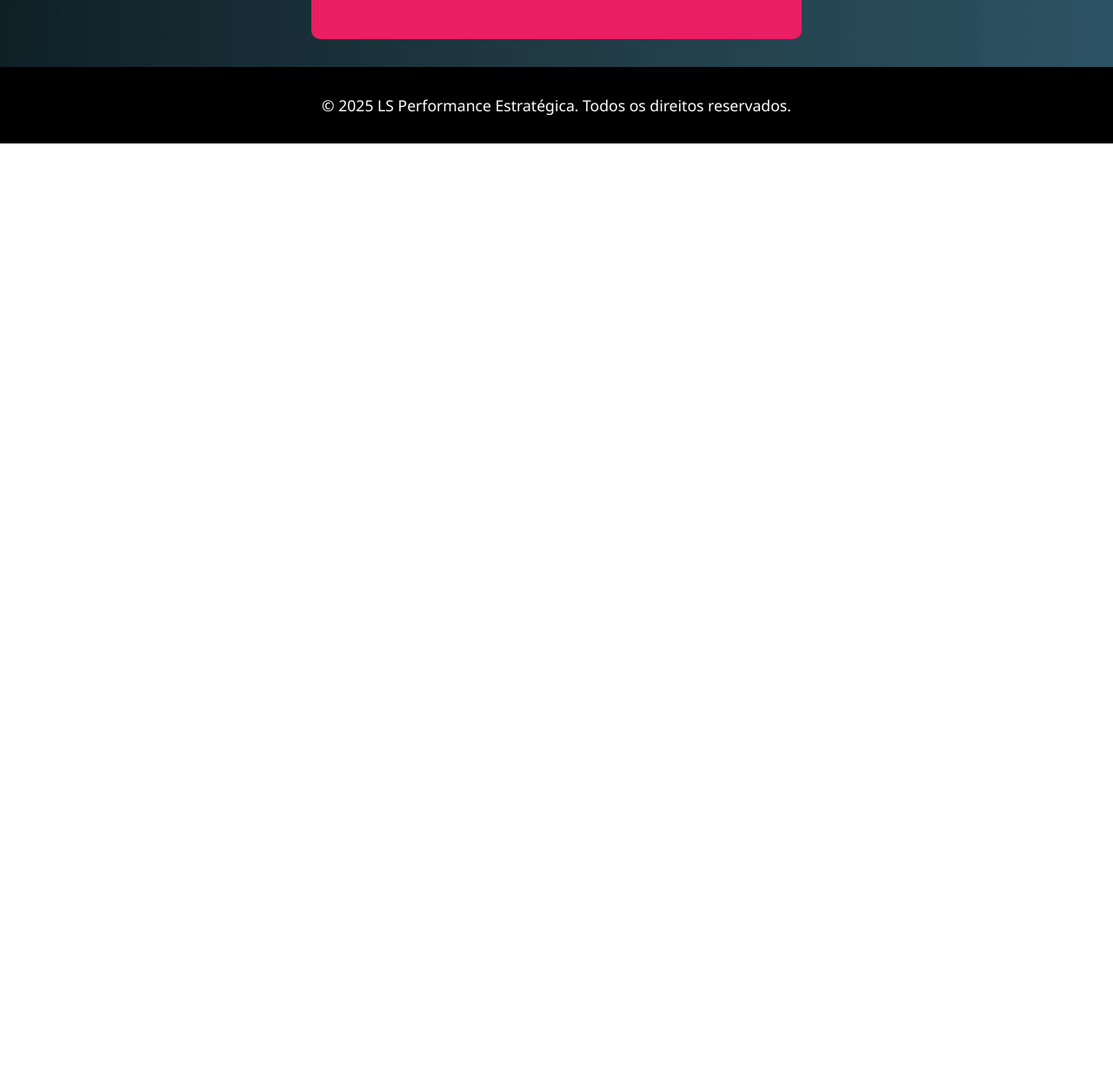
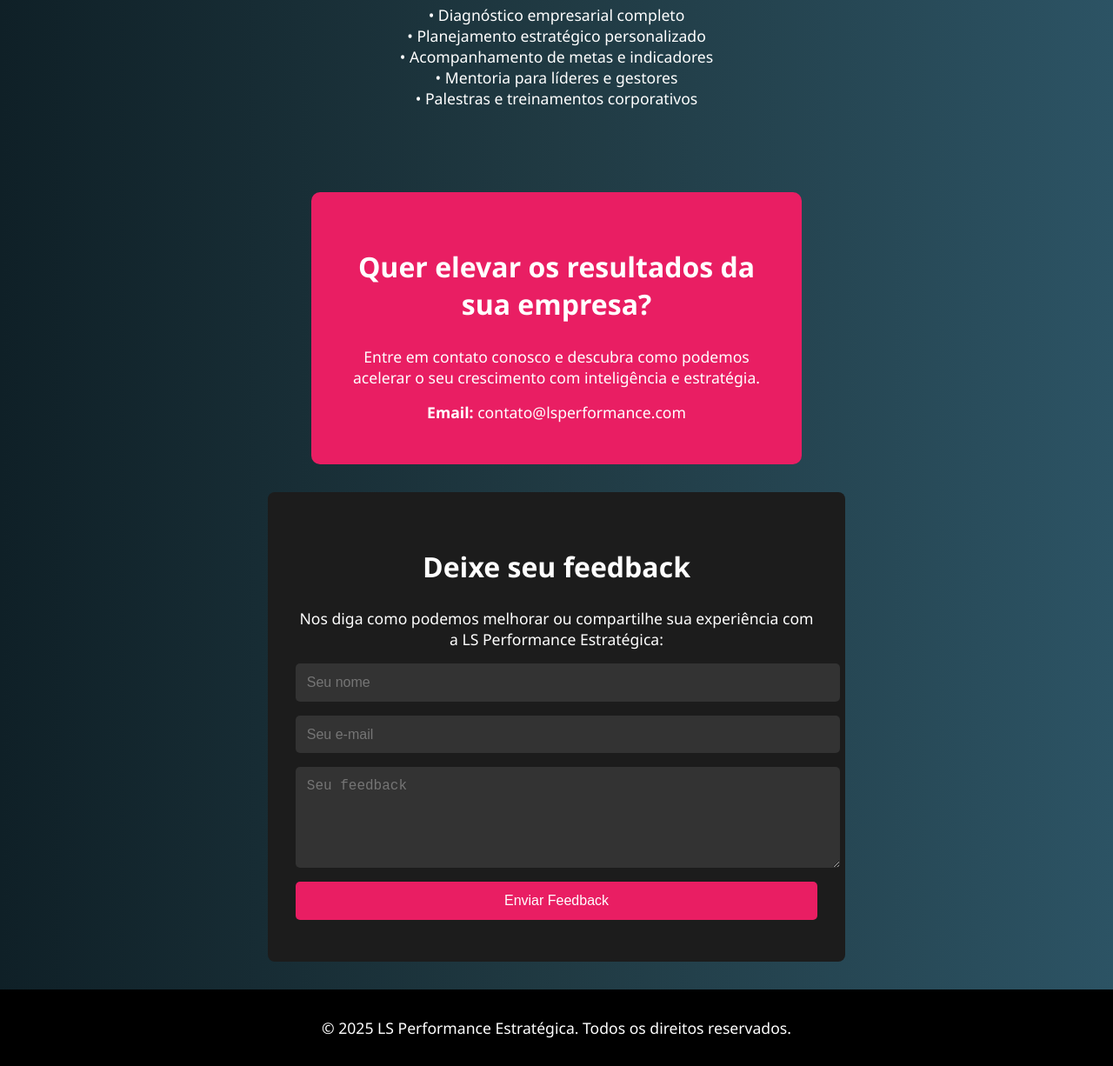
Before and after one commit to leostts/LS-site, a plain HTML site: page index.html in a window 1280 px wide. Shown: the part 693-1919 px from the top of the page at 87% size. Before the commit the page ends 858 px from the top, so only its background shows below. Drawn offline with Linux system fonts and the light colour scheme.

Commit message:
Update index.html

```diff
--- a/index.html
+++ b/index.html
@@ -20,6 +20,10 @@
       font-size: 2.5rem;
       margin: 0;
     }
+    h2 {
+      font-size: 2rem;
+      margin-top: 2rem;
+    }
     p {
       font-size: 1.1rem;
       max-width: 800px;
@@ -34,6 +38,35 @@
       border-radius: 10px;
       max-width: 500px;
       margin: 2rem auto;
+    }
+    .feedback {
+      background-color: #1c1c1c;
+      padding: 2rem;
+      margin: 2rem auto;
+      max-width: 600px;
+      border-radius: 8px;
+    }
+    input, textarea, button {
+      display: block;
+      width: 100%;
+      margin: 1rem 0;
+      padding: 0.8rem;
+      border: none;
+      border-radius: 5px;
+      font-size: 1rem;
+    }
+    input, textarea {
+      background-color: #333;
+      color: white;
+    }
+    button {
+      background-color: #e91e63;
+      color: white;
+      cursor: pointer;
+      transition: background 0.3s;
+    }
+    button:hover {
+      background-color: #c2185b;
     }
     footer {
       background-color: #000;
@@ -51,6 +84,16 @@
   <section>
     <h2>Quem Somos</h2>
     <p>Somos uma consultoria liderada por Leonardo Santos, voltada para a transformação estratégica de empresas por meio de soluções personalizadas e práticas de alta performance.</p>
+    <p>Atuamos em diversas áreas como planejamento estratégico, análise de performance, otimização de processos e desenvolvimento de equipes. Nosso diferencial está no compromisso com resultados reais e mensuráveis, sempre respeitando a identidade e os objetivos de cada cliente.</p>
+  </section>
+
+  <section>
+    <h2>Nossos Serviços</h2>
+    <p>• Diagnóstico empresarial completo<br>
+       • Planejamento estratégico personalizado<br>
+       • Acompanhamento de metas e indicadores<br>
+       • Mentoria para líderes e gestores<br>
+       • Palestras e treinamentos corporativos</p>
   </section>
 
   <section class="cta">
@@ -59,6 +102,17 @@
     <p><strong>Email:</strong> contato@lsperformance.com</p>
   </section>
 
+  <section class="feedback">
+    <h2>Deixe seu feedback</h2>
+    <p>Nos diga como podemos melhorar ou compartilhe sua experiência com a LS Performance Estratégica:</p>
+    <form>
+      <input type="text" name="nome" placeholder="Seu nome" required />
+      <input type="email" name="email" placeholder="Seu e-mail" required />
+      <textarea name="mensagem" rows="5" placeholder="Seu feedback" required></textarea>
+      <button type="submit">Enviar Feedback</button>
+    </form>
+  </section>
+
   <footer>
     <p>&copy; 2025 LS Performance Estratégica. Todos os direitos reservados.</p>
   </footer>
```
